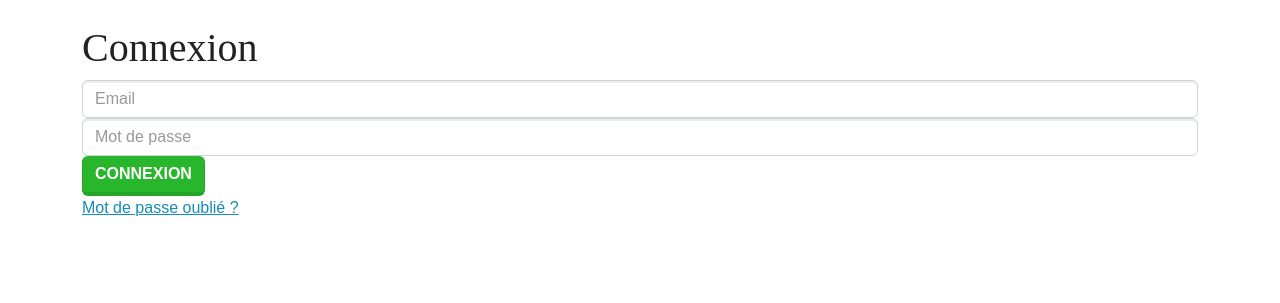
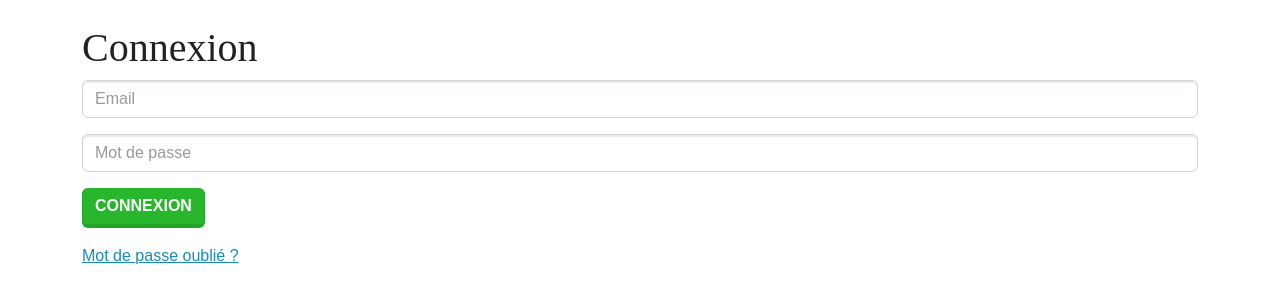
Before and after one commit to ashk74/P6_snowtricks, a Symfony app: template templates/security/login.html.twig in a window 1280 px wide. Shown: the part 60-363 px from the top of the page. Run offline with Twig, Linux system fonts and the light colour scheme; the template is opened without the code that fills it, so the values that code supplies are empty; some libraries are stand-ins or nearby versions.

Commit message:
Modify login page display

```diff
--- a/templates/security/login.html.twig
+++ b/templates/security/login.html.twig
@@ -13,16 +13,16 @@
 	<h1>Connexion</h1>
 
 	<form action="{{ path('app_login') }}" method="post">
-		<div class="form-group">
+		<div class="mb-3">
 			<input type="email" class="form-control" placeholder="Email" name="_username" value="{{ last_username }}" required>
 		</div>
-		<div class="form-group">
+		<div class="mb-3">
 			<input type="password" class="form-control" placeholder="Mot de passe" name="_password" required>
 		</div>
-		<div class="form-group">
+		<div class="mb-3">
 			<input type="hidden" name="_csrf_token" value="{{ csrf_token('authenticate') }}">
 		</div>
-		<div class="form-group">
+		<div class="mb-3">
 			<button type="submit" class="btn btn-success">Connexion</button>
 		</div>
 	</form>
```
